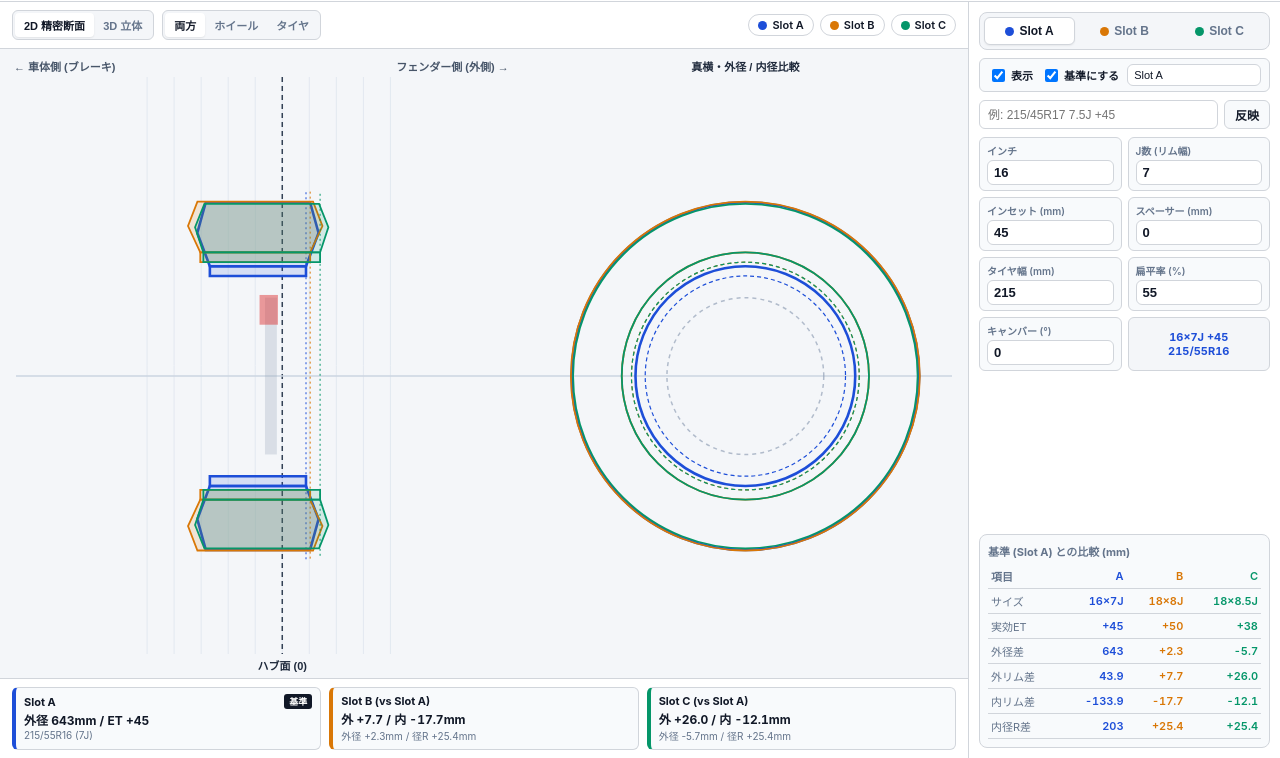
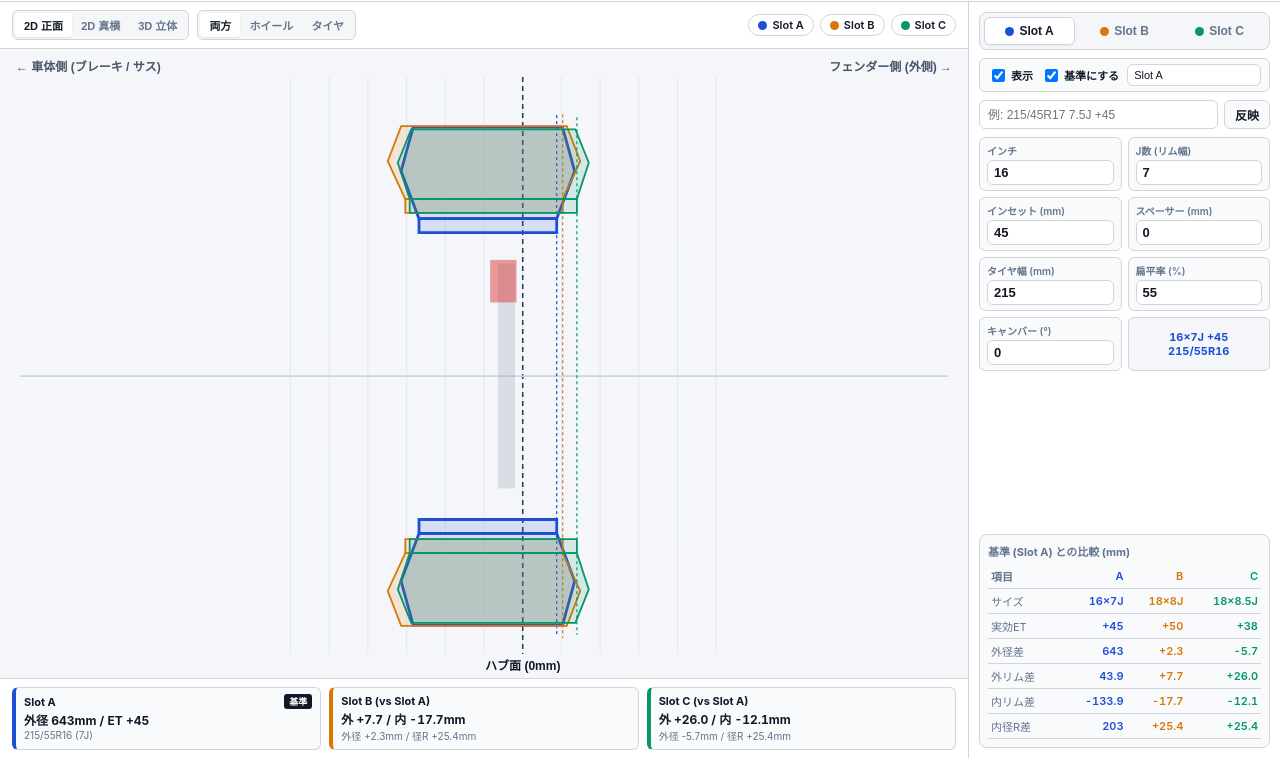
Before and after one commit to yaiueno/wheel-fitment-3d, a plain HTML site: page index.html in a window 1280 px wide. Shown: the part 42-800 px from the top of the page. Drawn offline with nearby package versions, Linux system fonts and the light colour scheme.

Commit message:
feat: separate 2D Front and 2D Side views to full canvas with Both/Wheel/Tire toggle

```diff
--- a/app.js
+++ b/app.js
@@ -42,7 +42,7 @@ const state = {
   ],
   activeSlot: 0,
   baseSlot: 0,
-  renderMode: '2d', // '2d' | '3d'
+  renderMode: '2d-front', // '2d-front' | '2d-side' | '3d'
   partMode: 'both', // 'both' | 'wheel' | 'tire'
   arrangeSideBySide: false,
   crossSection: false
@@ -125,7 +125,7 @@ const canvas2d = document.getElementById('canvas2d');
 const ctx2d = canvas2d.getContext('2d');
 
 function draw2D() {
-  if (state.renderMode !== '2d') return;
+  if (state.renderMode === '3d') return;
   const wrap = document.getElementById('canvas2dWrap');
   const w = wrap.clientWidth;
   const h = wrap.clientHeight;
@@ -142,24 +142,20 @@ function draw2D() {
 
   const metrics = state.slots.map(calcMetrics);
   const maxRad = Math.max(...metrics.map(m => m.tireRad), 340);
+  const cy = h * 0.52;
 
-  // Split viewport: Left 52% = Front Cross-Section (X vs Y), Right 48% = Side Concentric Circles
-  const leftW = w * 0.54;
-  const rightW = w - leftW;
+  ctx2d.save();
 
-  // Common scale (mm -> px)
-  const scale = Math.min((h - 80) / (maxRad * 2.15), (rightW - 50) / (maxRad * 2.15), (leftW - 60) / 420);
-  const cy = h * 0.52;
-  const cxLeft = leftW * 0.54; // X=0 Hub face slightly right of center so inner (-X) has room
-  const cxRight = leftW + rightW * 0.5;
+  if (state.renderMode === '2d-front') {
+    const scale = Math.min((h - 76) / (maxRad * 2.1), (w - 80) / 420);
+    const cxCenter = w * 0.54; // X=0 Hub face
 
-  // --- Background Grid (Left) ---
-  ctx2d.save();
+    // Grid (50mm intervals)
     ctx2d.strokeStyle = '#e2e8f0';
     ctx2d.lineWidth = 1;
-  for (let mm = -250; mm <= 200; mm += 50) {
-    const px = cxLeft + mm * scale;
-    if (px < 16 || px > leftW - 12) continue;
+    for (let mm = -300; mm <= 250; mm += 50) {
+      const px = cxCenter + mm * scale;
+      if (px < 20 || px > w - 20) continue;
       ctx2d.beginPath();
       ctx2d.moveTo(px, 28);
       ctx2d.lineTo(px, h - 24);
@@ -168,63 +164,50 @@ function draw2D() {
 
     // Hub Face Line (X = 0)
     ctx2d.strokeStyle = '#334155';
-  ctx2d.lineWidth = 1.5;
+    ctx2d.lineWidth = 1.6;
     ctx2d.setLineDash([5, 4]);
     ctx2d.beginPath();
-  ctx2d.moveTo(cxLeft, 28);
-  ctx2d.lineTo(cxLeft, h - 24);
+    ctx2d.moveTo(cxCenter, 28);
+    ctx2d.lineTo(cxCenter, h - 24);
     ctx2d.stroke();
     ctx2d.setLineDash([]);
 
     // Axle Horizontal Line
     ctx2d.strokeStyle = '#cbd5e1';
     ctx2d.beginPath();
-  ctx2d.moveTo(16, cy);
-  ctx2d.lineTo(w - 16, cy);
+    ctx2d.moveTo(20, cy);
+    ctx2d.lineTo(w - 20, cy);
     ctx2d.stroke();
 
-  // Direction Labels
+    // Labels
     ctx2d.fillStyle = '#475569';
-  ctx2d.font = '600 11px sans-serif';
+    ctx2d.font = '600 12px sans-serif';
     ctx2d.textAlign = 'left';
-  ctx2d.fillText('← 車体側 (ブレーキ)', 14, 22);
+    ctx2d.fillText('← 車体側 (ブレーキ / サス)', 16, 22);
     ctx2d.textAlign = 'right';
-  ctx2d.fillText('フェンダー側 (外側) →', leftW - 14, 22);
+    ctx2d.fillText('フェンダー側 (外側) →', w - 16, 22);
     ctx2d.textAlign = 'center';
-  ctx2d.fillStyle = '#1e293b';
-  ctx2d.fillText('ハブ面 (0)', cxLeft, h - 8);
-  ctx2d.fillText('真横・外径 / 内径比較', cxRight, 22);
+    ctx2d.fillStyle = '#0f172a';
+    ctx2d.fillText('ハブ面 (0mm)', cxCenter, h - 8);
 
-  // Brake Rotor Reference Silhouette on Left (-X)
+    // Brake Rotor & Caliper Silhouette (-X)
     ctx2d.fillStyle = 'rgba(148, 163, 184, 0.28)';
-  ctx2d.fillRect(cxLeft - 32 * scale, cy - 145 * scale, 22 * scale, 290 * scale);
+    ctx2d.fillRect(cxCenter - 32 * scale, cy - 145 * scale, 22 * scale, 290 * scale);
     ctx2d.fillStyle = 'rgba(220, 38, 38, 0.45)';
-  ctx2d.fillRect(cxLeft - 42 * scale, cy - 150 * scale, 34 * scale, 55 * scale);
+    ctx2d.fillRect(cxCenter - 42 * scale, cy - 150 * scale, 34 * scale, 55 * scale);
 
-  // Brake Rotor Circle on Right
-  ctx2d.strokeStyle = 'rgba(148, 163, 184, 0.7)';
-  ctx2d.lineWidth = 1.5;
-  ctx2d.setLineDash([4, 4]);
-  ctx2d.beginPath();
-  ctx2d.arc(cxRight, cy, 145 * scale, 0, Math.PI * 2);
-  ctx2d.stroke();
-  ctx2d.setLineDash([]);
-
-  // Draw each active slot
     state.slots.forEach((s, idx) => {
       if (!s.enabled) return;
       const m = metrics[idx];
       const color = SLOT_HEX[idx];
       const fill = SLOT_FILL[idx];
       const isFocused = idx === state.activeSlot;
-    const lw = isFocused ? 2.6 : 1.8;
+      const lw = isFocused ? 2.8 : 1.8;
 
-    // --- LEFT: Cross Section (Top & Bottom Tire/Wheel Profile) ---
       ctx2d.save();
-    ctx2d.translate(cxLeft, cy);
+      ctx2d.translate(cxCenter, cy);
       ctx2d.rotate((-s.camber * Math.PI) / 180);
 
-    // Wheel Barrel Cross-Section (Top & Bottom)
       if (showWheel) {
         const xIn = m.innerRimX * scale;
         const xOut = m.outerRimX * scale;
@@ -242,18 +225,16 @@ function draw2D() {
           ctx2d.stroke();
         });
 
-      // Vertical inner/outer rim guide lines
         ctx2d.save();
-      ctx2d.setLineDash([2, 3]);
-      ctx2d.lineWidth = 1;
+        ctx2d.setLineDash([3, 3]);
+        ctx2d.lineWidth = 1.2;
         ctx2d.beginPath();
-      ctx2d.moveTo(xOut, -m.tireRad * scale - 10);
-      ctx2d.lineTo(xOut, m.tireRad * scale + 10);
+        ctx2d.moveTo(xOut, -m.tireRad * scale - 12);
+        ctx2d.lineTo(xOut, m.tireRad * scale + 12);
         ctx2d.stroke();
         ctx2d.restore();
       }
 
-    // Tire Section Profile (Top & Bottom)
       if (showTire) {
         const cx = m.centerX * scale;
         const rimHalf = (m.rimWidth / 2) * scale;
@@ -281,29 +262,64 @@ function draw2D() {
         });
       }
       ctx2d.restore();
+    });
+  } else if (state.renderMode === '2d-side') {
+    const scale = Math.min((h - 76) / (maxRad * 2.15), (w - 80) / (maxRad * 2.15));
+    const cxCenter = w * 0.5;
 
-    // --- RIGHT: Concentric Circles (Tire Outer & Rim Inner) ---
+    ctx2d.fillStyle = '#0f172a';
+    ctx2d.font = '600 12px sans-serif';
+    ctx2d.textAlign = 'center';
+    ctx2d.fillText('真横ビュー — 外径・リム径・ブレーキ内径比較', cxCenter, 22);
+
+    // Center crosshair
+    ctx2d.strokeStyle = '#cbd5e1';
+    ctx2d.lineWidth = 1;
+    ctx2d.beginPath();
+    ctx2d.moveTo(cxCenter - maxRad * scale - 20, cy);
+    ctx2d.lineTo(cxCenter + maxRad * scale + 20, cy);
+    ctx2d.moveTo(cxCenter, cy - maxRad * scale - 20);
+    ctx2d.lineTo(cxCenter, cy + maxRad * scale + 20);
+    ctx2d.stroke();
+
+    // Brake Rotor Circle
+    ctx2d.strokeStyle = 'rgba(220, 38, 38, 0.5)';
+    ctx2d.lineWidth = 1.6;
+    ctx2d.setLineDash([4, 4]);
+    ctx2d.beginPath();
+    ctx2d.arc(cxCenter, cy, 145 * scale, 0, Math.PI * 2);
+    ctx2d.stroke();
+    ctx2d.setLineDash([]);
+
+    state.slots.forEach((s, idx) => {
+      if (!s.enabled) return;
+      const m = metrics[idx];
+      const color = SLOT_HEX[idx];
+      const isFocused = idx === state.activeSlot;
+      const lw = isFocused ? 3.0 : 1.8;
+
       ctx2d.strokeStyle = color;
       ctx2d.lineWidth = lw;
       if (showTire) {
         ctx2d.beginPath();
-      ctx2d.arc(cxRight, cy, m.tireRad * scale, 0, Math.PI * 2);
+        ctx2d.arc(cxCenter, cy, m.tireRad * scale, 0, Math.PI * 2);
         ctx2d.stroke();
       }
       if (showWheel) {
         ctx2d.beginPath();
-      ctx2d.arc(cxRight, cy, m.rimRad * scale, 0, Math.PI * 2);
+        ctx2d.arc(cxCenter, cy, m.rimRad * scale, 0, Math.PI * 2);
         ctx2d.stroke();
 
         ctx2d.save();
-      ctx2d.setLineDash([4, 3]);
-      ctx2d.lineWidth = 1.2;
+        ctx2d.setLineDash([5, 3]);
+        ctx2d.lineWidth = 1.3;
         ctx2d.beginPath();
-      ctx2d.arc(cxRight, cy, m.barrelInnerRad * scale, 0, Math.PI * 2);
+        ctx2d.arc(cxCenter, cy, m.barrelInnerRad * scale, 0, Math.PI * 2);
         ctx2d.stroke();
         ctx2d.restore();
       }
     });
+  }
 
   ctx2d.restore();
 }
--- a/index.html
+++ b/index.html
@@ -4,7 +4,7 @@
   <meta charset="UTF-8" />
   <meta name="viewport" content="width=device-width, initial-scale=1.0, maximum-scale=1.0, user-scalable=no" />
   <title>Fitment Studio — 2D断面 × 3D統合比較</title>
-  <link rel="stylesheet" href="style.css?v=6" />
+  <link rel="stylesheet" href="style.css?v=7" />
   <script type="importmap">
     {
       "imports": {
@@ -38,7 +38,8 @@
       <!-- ツールバー上段: 2D / 3D 統合切替 & 表示オプション -->
       <div class="stage-toolbar">
         <div class="seg-group" id="renderModeGroup">
-          <button class="seg-btn active" data-render="2d">2D 精密断面</button>
+          <button class="seg-btn active" data-render="2d-front">2D 正面</button>
+          <button class="seg-btn" data-render="2d-side">2D 真横</button>
           <button class="seg-btn" data-render="3d">3D 立体</button>
         </div>
 
@@ -162,6 +163,6 @@
   </main>
 
   <div id="toast" class="toast">URLをコピーしました</div>
-  <script type="module" src="app.js?v=6"></script>
+  <script type="module" src="app.js?v=7"></script>
 </body>
 </html>
```
Lines whose indentation alone changed are shown as unchanged.
